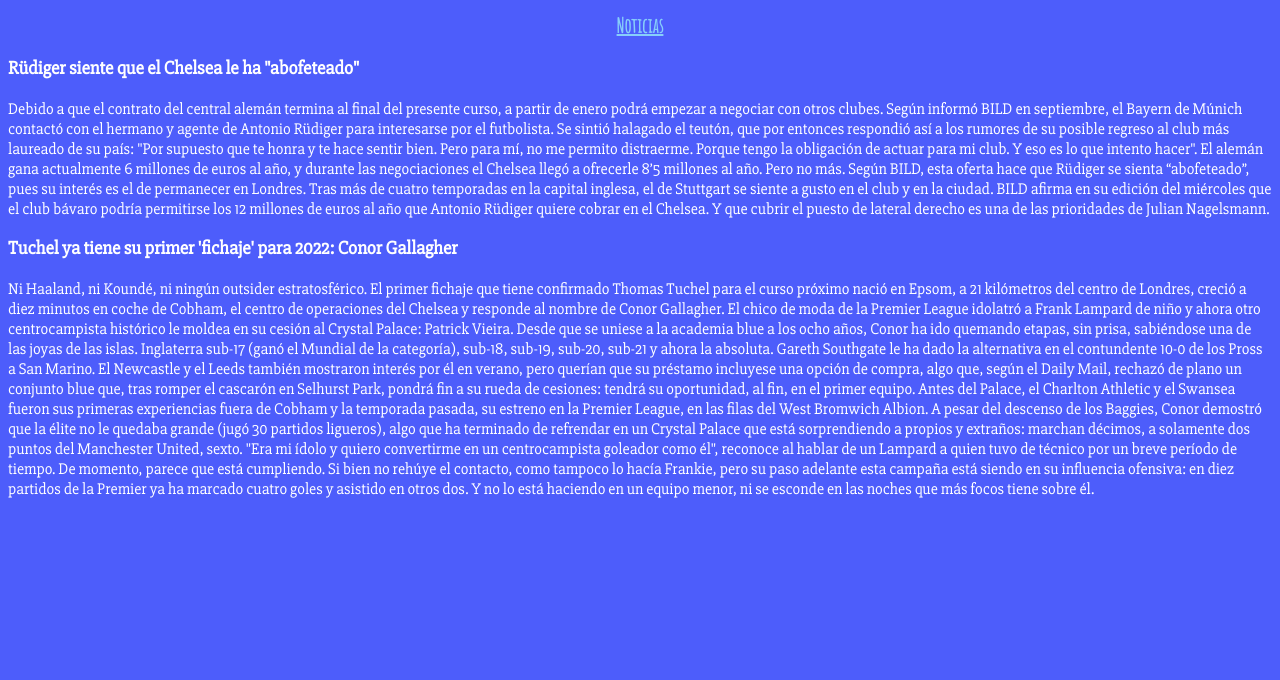
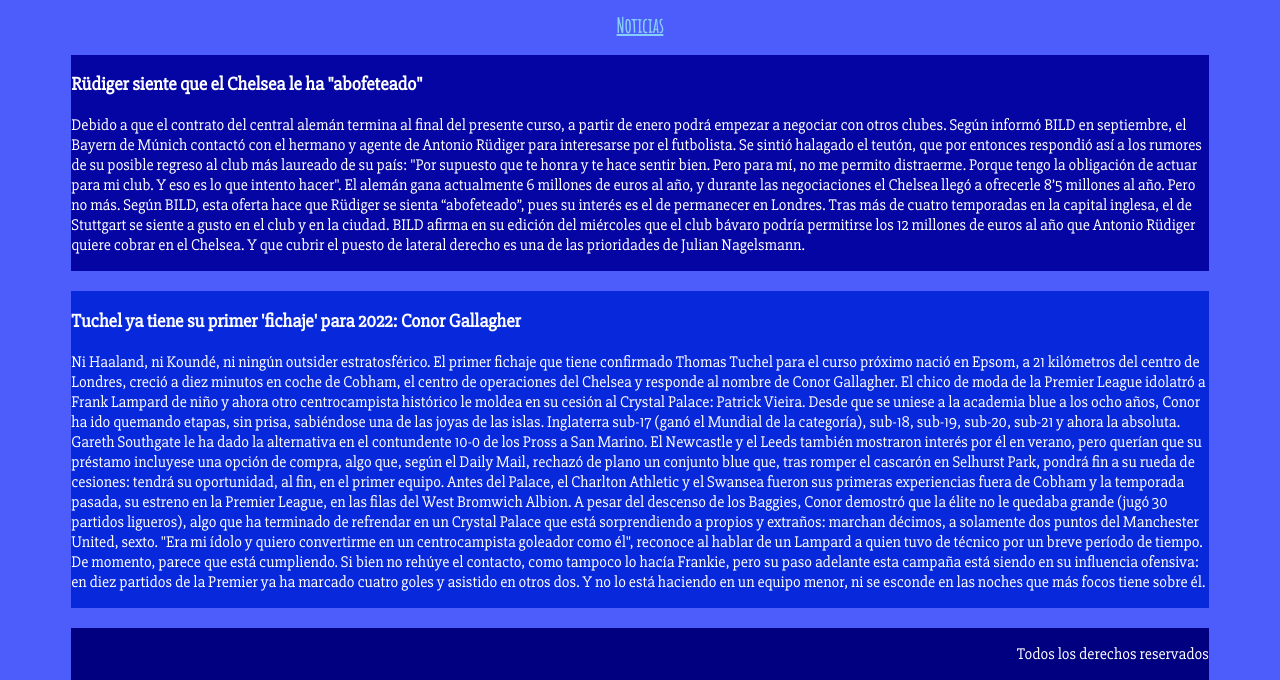
Before and after one commit to tomibonso/coder, a plain HTML site: page noticias.html in a window 1280 px wide. Shown: the part 523-1203 px from the top of the page. Before the commit the page ends 1038 px from the top, so only its background shows below. Drawn offline with Linux system fonts and the light colour scheme.

Commit message:
entrega animacion

```diff
--- a/estilo.css
+++ b/estilo.css
@@ -59,6 +59,7 @@
     width: 95%;
     height: 400px;
     display: grid;
+    margin: auto;
     grid-template-columns: repeat(4, 1fr);
     grid-template-rows: repeat(5, 1fr);
     gap: 10px;
@@ -94,6 +95,7 @@
     padding: 0.5rem;
     display: flex;
     flex-direction: row;
+    margin: auto;
 }
 .arq{
     width: 30%;
@@ -119,6 +121,9 @@
     margin: 0.5rem;
     background-color: rgb(155, 155, 7);
 }
+.scale:hover{
+    transform: scale(1.1, 1.1);
+}
 @media only screen and (min-width:768px){
     h2{
         font-size: 22px;
@@ -135,3 +140,34 @@
         font-size: 35px;
     }
 }
+.noti{
+    width: 90%;
+    height: 400px;
+    display: grid;
+    margin: auto;
+    grid-template-columns: repeat(1, 1fr);
+    grid-template-rows: repeat(3, 1fr);
+    gap: 20px;
+    grid-template-areas: "rudi"
+    "tuch"
+    "footer";
+}
+.rudi{
+    background-color: rgb(5, 5, 163);
+    grid-area: rudi;
+    transition: all 2s ease;
+}
+.tuch{
+    background-color: rgb(8, 40, 219);
+    grid-area: tuch;
+    transition: all 2s ease;
+}
+.rudi:hover{
+    background-color: rgb(131, 131, 5);
+    transform: scale(1.1, 1.1);
+}
+.tuch:hover{
+    background-color: white;
+    transform: scale(1.1, 1.1);
+    color: black;
+}
--- a/noticias.html
+++ b/noticias.html
@@ -28,21 +28,28 @@
             <img src="chelsea.jpg" width="300px">
             <h1 class="titulo">Chelsea Fan Page</h1>
             <h2><em>Página Argenta</em></h2>
+            <h2>Noticias</h2>
         </section>
     </main>
-    <section>
-        <h2>Noticias</h2>
+    <section class="noti">
+        <div class="rudi">
         <h3>Rüdiger siente que el Chelsea le ha "abofeteado"</h3>
         <p>Debido a que el contrato del central alemán termina al final del presente curso, a partir de enero podrá empezar a negociar con otros clubes. Según informó BILD en septiembre, el Bayern de Múnich contactó con el hermano y agente de Antonio Rüdiger para interesarse por el futbolista. Se sintió halagado el teutón, que por entonces respondió así a los rumores de su posible regreso al club más laureado de su país: "Por supuesto que te honra y te hace sentir bien. Pero para mí, no me permito distraerme. Porque tengo la obligación de actuar para mi club. Y eso es lo que intento hacer".
             El alemán gana actualmente 6 millones de euros al año, y durante las negociaciones el Chelsea llegó a ofrecerle 8’5 millones al año. Pero no más. Según BILD, esta oferta hace que Rüdiger se sienta “abofeteado”, pues su interés es el de permanecer en Londres. Tras más de cuatro temporadas en la capital inglesa, el de Stuttgart se siente a gusto en el club y en la ciudad.
             BILD afirma en su edición del miércoles que el club bávaro podría permitirse los 12 millones de euros al año que Antonio Rüdiger quiere cobrar en el Chelsea. Y que cubrir el puesto de lateral derecho es una de las prioridades de Julian Nagelsmann.
         </p>
+        </div>
+        <div class="tuch">
         <h3>Tuchel ya tiene su primer 'fichaje' para 2022: Conor Gallagher</h3>
         <p>Ni Haaland, ni Koundé, ni ningún outsider estratosférico. El primer fichaje que tiene confirmado Thomas Tuchel para el curso próximo nació en Epsom, a 21 kilómetros del centro de Londres, creció a diez minutos en coche de Cobham, el centro de operaciones del Chelsea y responde al nombre de Conor Gallagher. El chico de moda de la Premier League idolatró a Frank Lampard de niño y ahora otro centrocampista histórico le moldea en su cesión al Crystal Palace: Patrick Vieira.
             Desde que se uniese a la academia blue a los ocho años, Conor ha ido quemando etapas, sin prisa, sabiéndose una de las joyas de las islas. Inglaterra sub-17 (ganó el Mundial de la categoría), sub-18, sub-19, sub-20, sub-21 y ahora la absoluta. Gareth Southgate le ha dado la alternativa en el contundente 10-0 de los Pross a San Marino. El Newcastle y el Leeds también mostraron interés por él en verano, pero querían que su préstamo incluyese una opción de compra, algo que, según el Daily Mail, rechazó de plano un conjunto blue que, tras romper el cascarón en Selhurst Park, pondrá fin a su rueda de cesiones: tendrá su oportunidad, al fin, en el primer equipo.
             Antes del Palace, el Charlton Athletic y el Swansea fueron sus primeras experiencias fuera de Cobham y la temporada pasada, su estreno en la Premier League, en las filas del West Bromwich Albion. A pesar del descenso de los Baggies, Conor demostró que la élite no le quedaba grande (jugó 30 partidos ligueros), algo que ha terminado de refrendar en un Crystal Palace que está sorprendiendo a propios y extraños: marchan décimos, a solamente dos puntos del Manchester United, sexto.
             "Era mi ídolo y quiero convertirme en un centrocampista goleador como él", reconoce al hablar de un Lampard a quien tuvo de técnico por un breve período de tiempo. De momento, parece que está cumpliendo. Si bien no rehúye el contacto, como tampoco lo hacía Frankie, pero su paso adelante esta campaña está siendo en su influencia ofensiva: en diez partidos de la Premier ya ha marcado cuatro goles y asistido en otros dos. Y no lo está haciendo en un equipo menor, ni se esconde en las noches que más focos tiene sobre él.
         </p>
+        </div>
+        <div class="footer">
+        <p>Todos los derechos reservados</p>
+        </div>
     </section>
 </body>
 </html>
```
Also changed, not shown: contacto.html (+3 -0 lines), jugadores.html (+7 -4 lines), productos.html (+3 -0 lines), trofeos.html (+3 -0 lines).
